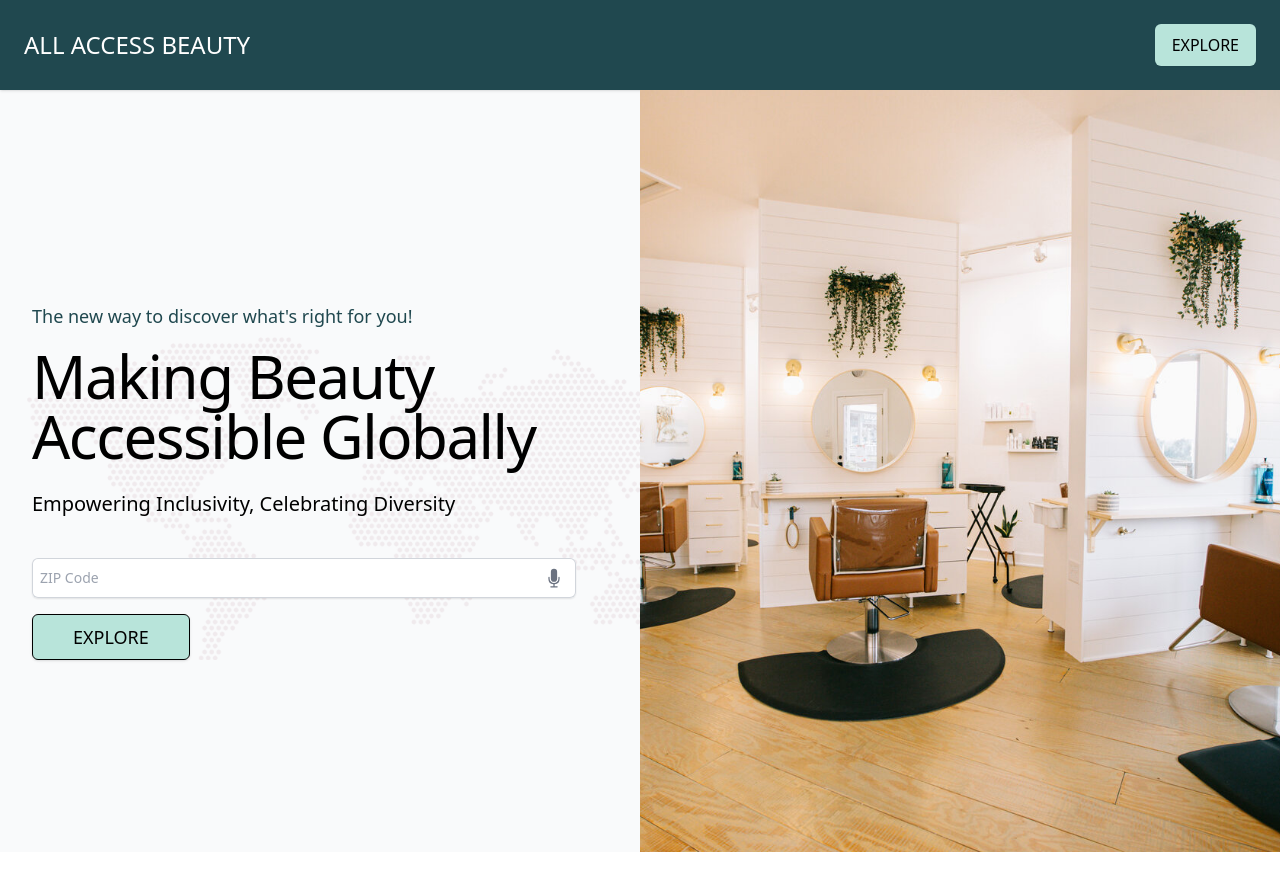
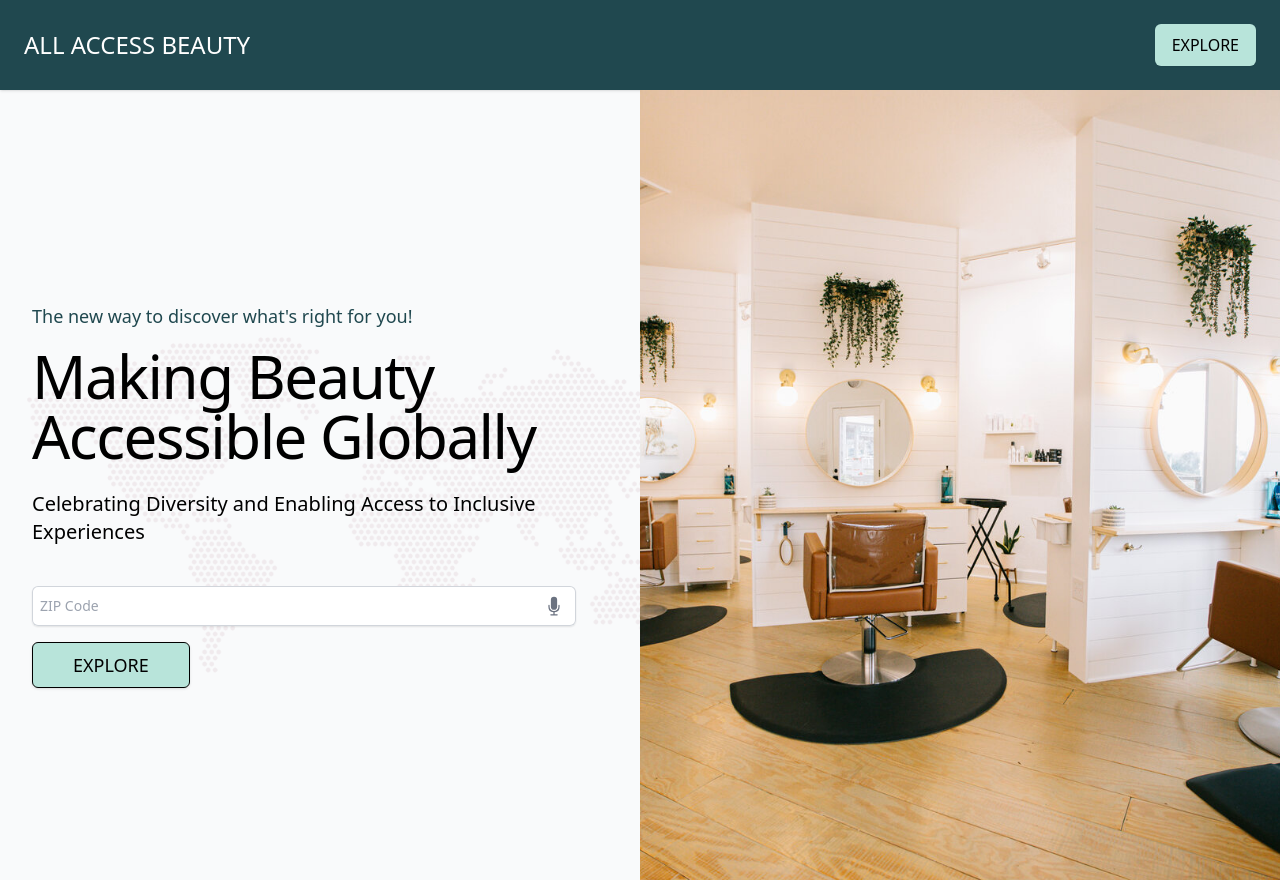
Before and after one commit to johnfarese/all-access-beauty, a React (Vite) app in the folder frontend/: page / in a window 1280 px wide. Before the commit the page ends 852 px from the top, so only its background shows below. Built offline with nearby package versions, Linux system fonts and the light colour scheme.

Commit message:
Update tagline again

```diff
--- a/frontend/src/routes/Index.jsx
+++ b/frontend/src/routes/Index.jsx
@@ -24,7 +24,7 @@ const Index = () => {
                             <span className="block xl:inline">Accessible Globally</span>
                         </h1>
                         <p className="mx-auto mt-6 max-w-md text-lg font-light sm:text-xl md:mt-6 md:max-w-3xl">
-                            Empowering Inclusivity, Celebrating Diversity
+                            Celebrating Diversity and Enabling Access to Inclusive Experiences
                         </p>
                         <div className="relative mt-10 rounded-md shadow-sm">
                             <input
```
